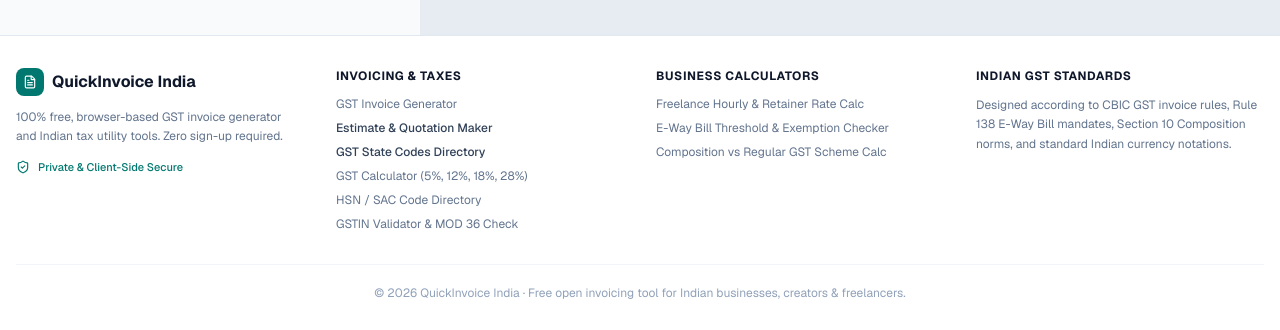
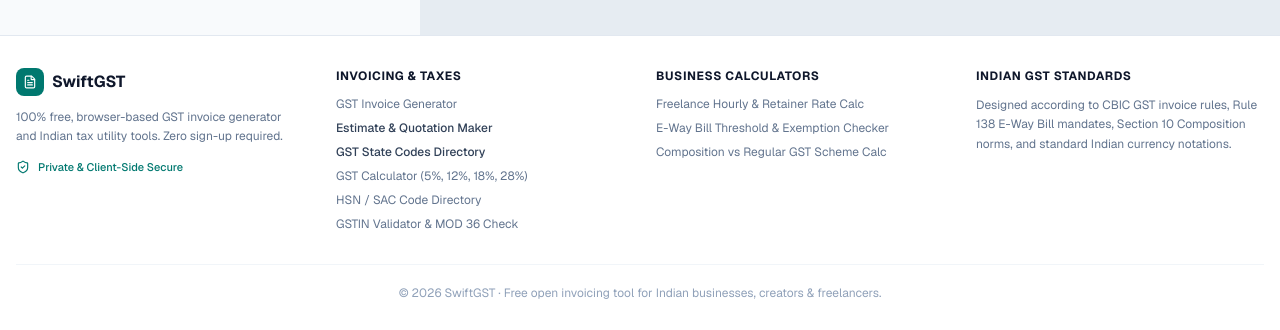
Before and after one commit to shubhamtiwarihost/quick-invoice-india, a Next.js app: page / in a window 1280 px wide. Shown: the part 1937-2267 px from the top of the page. Built offline with nearby package versions, Linux system fonts and the light colour scheme.

Commit message:
feat(branding): update title and branding to SwiftGST - Fast & Easy GST Invoicing

```diff
--- a/src/app/composition-calculator/page.tsx
+++ b/src/app/composition-calculator/page.tsx
@@ -2,7 +2,7 @@
 import CompositionClient from "./CompositionClient";
 
 export const metadata: Metadata = {
-  title: "Composition Scheme vs Regular GST Calculator — QuickInvoice India",
+  title: "Composition Scheme vs Regular GST Calculator — SwiftGST",
   description:
     "Compare Composition Scheme (1%, 5%, 6% flat tax) vs Regular GST scheme (Output tax minus ITC). Find out your net tax liability and compliance savings.",
   keywords: [
--- a/src/app/eway-bill-checker/page.tsx
+++ b/src/app/eway-bill-checker/page.tsx
@@ -2,7 +2,7 @@
 import EwayBillClient from "./EwayBillClient";
 
 export const metadata: Metadata = {
-  title: "GST E-Way Bill Rule & Exemption Checker — QuickInvoice India",
+  title: "GST E-Way Bill Rule & Exemption Checker — SwiftGST",
   description:
     "Check if your consignment requires a GST E-Way bill based on state thresholds (₹50k vs ₹1 Lakh), inter-state rules, and service exemptions under GST Rule 138.",
   keywords: [
--- a/src/app/freelance-rate-calculator/page.tsx
+++ b/src/app/freelance-rate-calculator/page.tsx
@@ -2,7 +2,7 @@
 import FreelanceRateClient from "./FreelanceRateClient";
 
 export const metadata: Metadata = {
-  title: "Freelance Rate & Hourly Income Calculator — QuickInvoice India",
+  title: "Freelance Rate & Hourly Income Calculator — SwiftGST",
   description:
     "Calculate your ideal freelance hourly rate, daily retainer, and project costs based on your target income, working hours, business expenses, and taxes.",
   keywords: [
--- a/src/app/gst-state-codes/page.tsx
+++ b/src/app/gst-state-codes/page.tsx
@@ -2,7 +2,7 @@
 import GstStateCodesClient from "./GstStateCodesClient";
 
 export const metadata: Metadata = {
-  title: "Indian GST State Code List 2026 — 2-Digit Codes & Capitals Directory",
+  title: "Indian GST State Code List 2026 — 2-Digit Codes & Capitals Directory — SwiftGST",
   description:
     "Complete list of 2-digit Indian GST State Codes (01 to 38, 97) with state names, capitals, union territories, and instant GSTIN validation. Fast 1-click copy for invoices and e-way bills.",
   keywords: [
@@ -16,7 +16,7 @@
     "place of supply GST code",
   ],
   openGraph: {
-    title: "GST State Code List 2026 — Indian State Codes & Capitals Directory",
+    title: "GST State Code List 2026 — Indian State Codes & Capitals Directory — SwiftGST",
     description:
       "Official CBIC 2-digit GST state codes for all 37 Indian States and Union Territories. Search by name, capital, or code with 1-click copy.",
     type: "website",
--- a/src/app/gstin-validator/page.tsx
+++ b/src/app/gstin-validator/page.tsx
@@ -3,7 +3,7 @@
 import GstinValidatorClient from "./GstinValidatorClient";
 
 export const metadata: Metadata = {
-  title: "GSTIN Validator & Checksum Checker — QuickInvoice India",
+  title: "GSTIN Validator & Checksum Checker — SwiftGST",
   description:
     "Verify 15-digit Indian GSTIN format and official MOD 36 check digit. Get instant breakdown of State Code, PAN number, Entity Type, and validity status.",
   keywords: [
--- a/src/app/layout.tsx
+++ b/src/app/layout.tsx
@@ -20,14 +20,24 @@
 };
 
 export const metadata: Metadata = {
-  title: "QuickInvoice India — GST & Tax Invoice Generator",
+  metadataBase: new URL("https://swiftgst.in"),
+  title: "SwiftGST - Fast & Easy GST Invoicing",
   description:
     "Create GST and non-GST invoices for Indian businesses in under a minute. Live A4 preview, CGST/SGST/IGST, and PDF download — no account needed.",
   manifest: "/manifest.json",
+  openGraph: {
+    title: "SwiftGST - Fast & Easy GST Invoicing",
+    description:
+      "Create GST and non-GST invoices for Indian businesses in under a minute. Live A4 preview, CGST/SGST/IGST, and PDF download — no account needed.",
+    url: "https://swiftgst.in",
+    siteName: "SwiftGST",
+    locale: "en_IN",
+    type: "website",
+  },
   appleWebApp: {
     capable: true,
     statusBarStyle: "black-translucent",
-    title: "QuickInvoice",
+    title: "SwiftGST",
   },
   icons: {
     icon: "/icon.svg",
--- a/src/app/quotation-maker/page.tsx
+++ b/src/app/quotation-maker/page.tsx
@@ -2,7 +2,7 @@
 import { QuotationWorkspace } from "@/components/quotation/QuotationWorkspace";
 
 export const metadata: Metadata = {
-  title: "Free Estimate & Quotation Maker (GST Compliant) — QuickInvoice India",
+  title: "Free Estimate & Quotation Maker (GST Compliant) — SwiftGST",
   description:
     "Generate professional price quotations and estimates with validity dates, client payment terms, and 1-click conversion to GST Tax Invoice. Free, client-side, zero sign-up.",
   keywords: [
@@ -15,7 +15,7 @@
     "proforma quotation maker",
   ],
   openGraph: {
-    title: "Free Estimate & Quotation Maker — QuickInvoice India",
+    title: "Free Estimate & Quotation Maker — SwiftGST",
     description:
       "Generate formal price quotes and project estimates with custom validity and terms. Convert seamlessly into GST invoices.",
     type: "website",
--- a/src/components/invoice/templates/CreativeTemplate.tsx
+++ b/src/components/invoice/templates/CreativeTemplate.tsx
@@ -11,7 +11,7 @@
       <header className="relative px-5 py-6 text-white" style={{ backgroundColor: color }}>
         <div className="flex items-center justify-between">
           <div>
-            <p className="text-[10px] uppercase tracking-[0.25em] opacity-80">QuickInvoice India</p>
+            <p className="text-[10px] uppercase tracking-[0.25em] opacity-80">SwiftGST</p>
             <h1 className="mt-1 text-2xl font-semibold">{seller.businessName}</h1>
             <p className="mt-1 max-w-sm text-[11px] opacity-90">{sellerBlock(draft)}</p>
           </div>
--- a/src/components/shared/Navbar.tsx
+++ b/src/components/shared/Navbar.tsx
@@ -122,7 +122,7 @@
           <span className="flex h-8 w-8 items-center justify-center rounded-xl bg-teal-700 text-white shadow-xs select-none">
             <FileText className="h-4 w-4" />
           </span>
-          <span className="text-base tracking-tight select-none">QuickInvoice India</span>
+          <span className="text-base tracking-tight select-none">SwiftGST</span>
         </Link>
 
         {/* Desktop Navigation */}
@@ -261,7 +261,7 @@
               <span className="flex h-7 w-7 items-center justify-center rounded-lg bg-teal-700 text-white select-none">
                 <FileText className="h-3.5 w-3.5" />
               </span>
-              <span className="select-none">QuickInvoice India</span>
+              <span className="select-none">SwiftGST</span>
             </Link>
             <p className="text-xs text-slate-500 leading-relaxed">
               100% free, browser-based GST invoice generator and Indian tax utility tools. Zero sign-up required.
@@ -347,7 +347,7 @@
         </div>
 
         <div className="mt-8 border-t border-slate-100 pt-5 text-center text-xs text-slate-400">
-          © {new Date().getFullYear()} QuickInvoice India · Free open invoicing tool for Indian businesses, creators & freelancers.
+          © {new Date().getFullYear()} SwiftGST · Free open invoicing tool for Indian businesses, creators & freelancers.
         </div>
       </div>
     </footer>
--- a/src/lib/exportPdf.ts
+++ b/src/lib/exportPdf.ts
@@ -79,6 +79,6 @@
 Amount: ${params.total}
 Due: ${params.dueDate}
 
-Generated with QuickInvoice India.`;
+Generated with SwiftGST (swiftgst.in).`;
   return `https://wa.me/?text=${encodeURIComponent(message)}`;
 }
```
Also changed, not shown: public/manifest.json.
